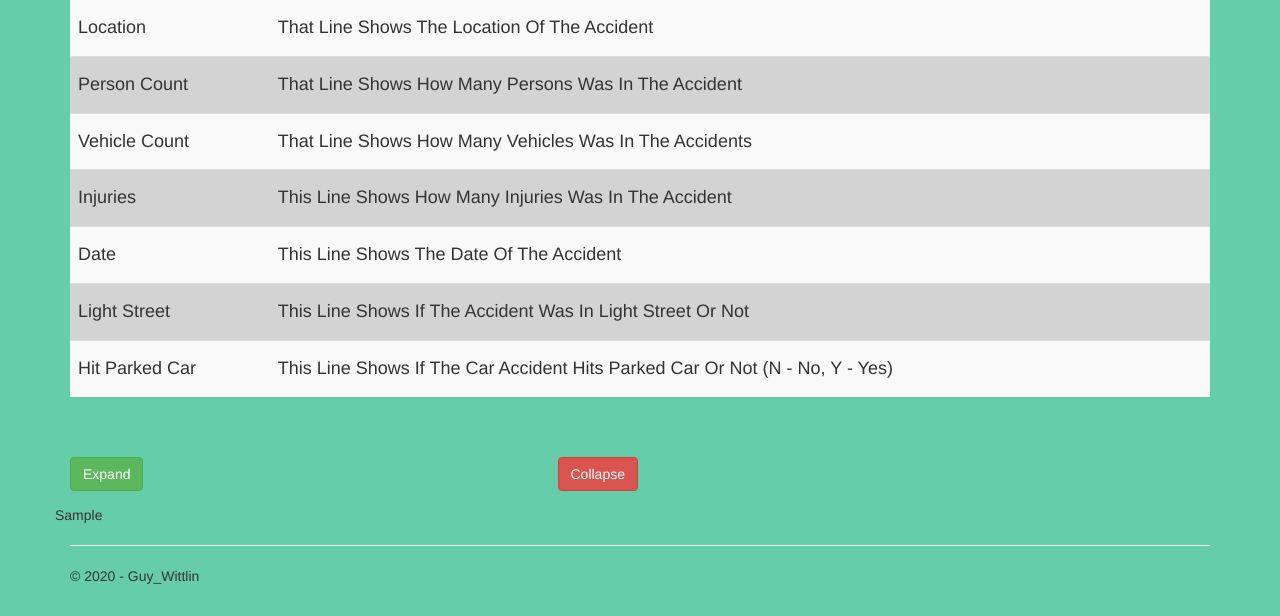
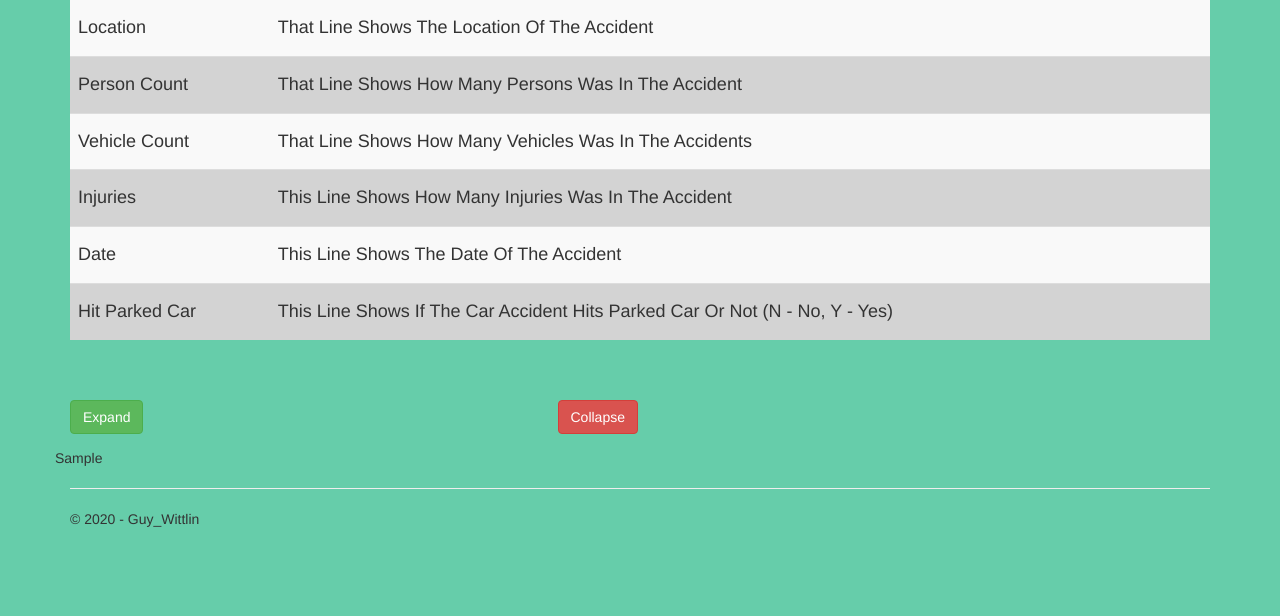
Before and after one commit to GUY-WITTLIN/GuyFinalProject, a Flask app: template GuyFinalProject/GuyFinalProject/templates/Data2.html in a window 1280 px wide. Shown: the part 204-820 px from the top of the page. After the commit the page ends 731 px from the top, so only its background shows below. Run offline with Flask 2, Linux system fonts and the light colour scheme; the template is opened without the code that fills it: values that come from a table or form of the project are taken from there, most other values are stand-ins (such as "Sample title", 1, 10 or a date in 2020); parts of the project's set-up code (start-up, migrations or seed data) failed here and were passed over; some libraries are stand-ins or nearby versions.

Commit message:
Car.csv Changes

```diff
--- a/GuyFinalProject/GuyFinalProject/templates/Data2.html
+++ b/GuyFinalProject/GuyFinalProject/templates/Data2.html
@@ -52,14 +52,6 @@
         </tr>
         <tr>
             <td>
-                <h4> Light Street </h4>
-            </td>
-            <td>
-                <h4> This Line Shows If The Accident Was In Light Street Or Not </h4>
-            </td>
-        </tr>
-        <tr>
-            <td>
                 <h4> Hit Parked Car </h4>
             </td>
             <td>
```
Also changed, not shown: GuyFinalProject/GuyFinalProject/static/Data/users.csv (line endings or trailing spaces).
